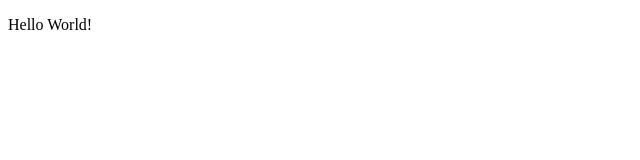
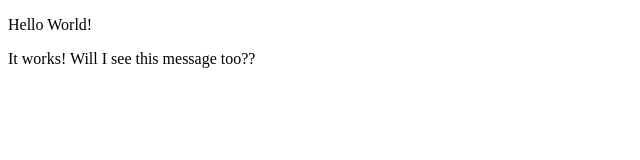
Before and after one commit to MirrorInstinct/Spec-s-Glasses-Website, a plain HTML site: page index.html in a window 1280 px wide. Shown: the whole page, without its empty margins (0-640 px from the left). Drawn offline with Linux system fonts and the light colour scheme.

Commit message:
This is my second commit!

```diff
--- a/index.html
+++ b/index.html
@@ -6,5 +6,6 @@
     </Head>
     <body>
         <p>Hello World!</p>
+        <p>It works! Will I see this message too??</p>
     </body>
 </html>
```
